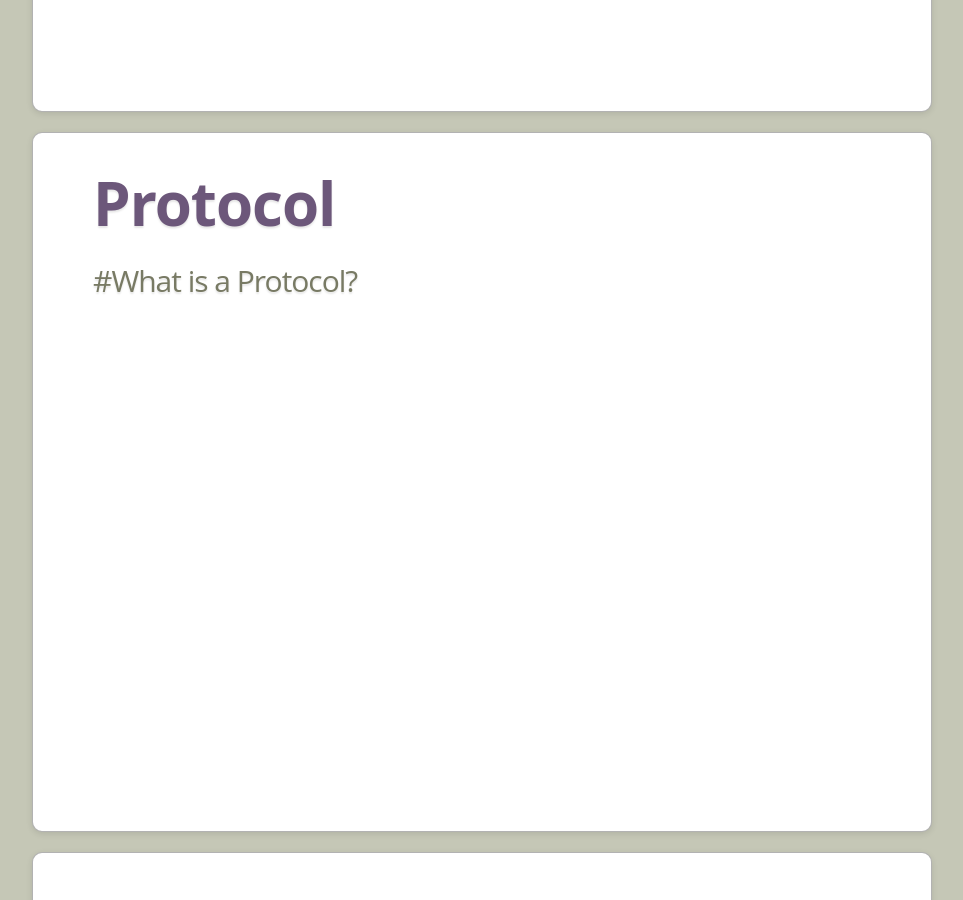
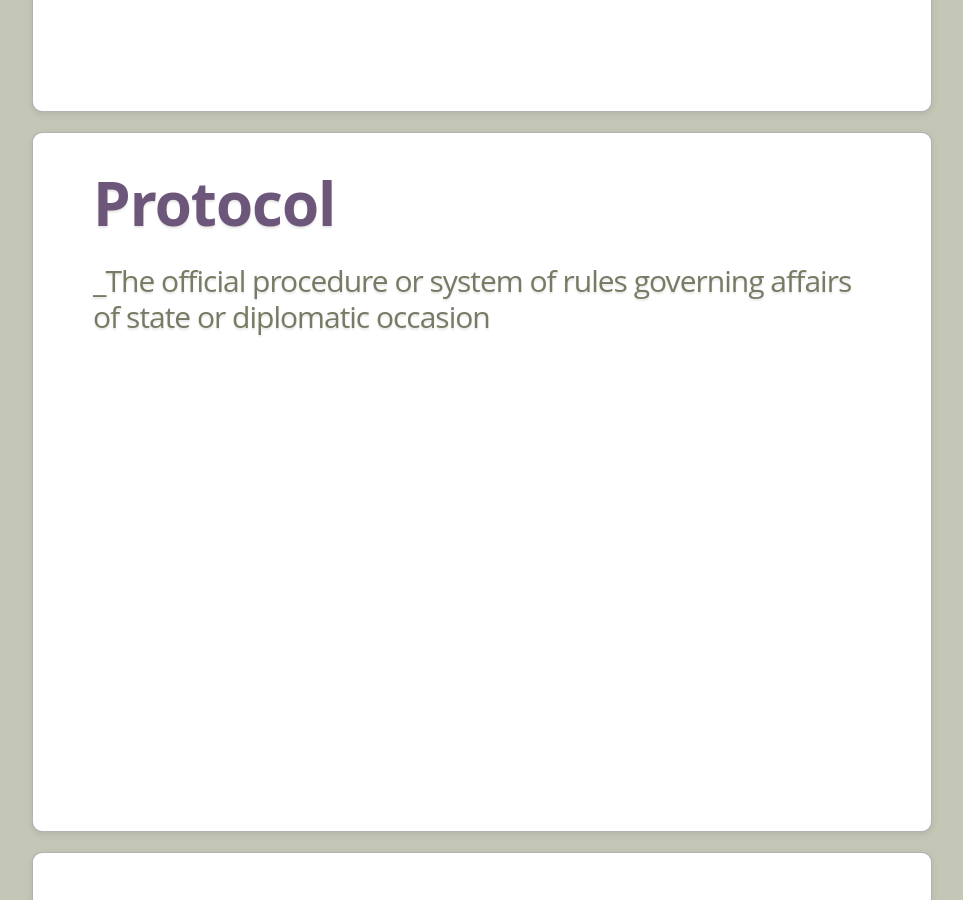
Before and after one commit to profbmuthu/CCrime, a Jekyll site: the page built from print.html, in a window 1280 px wide and 900 px high, scrolled down 1328 px. Shown: the whole window, without its empty margins (158-1121 px from the left). Built offline with Jekyll 4.4.1, drawn with Linux system fonts in a browser that asks for light colours.

Commit message:
Update 2017-1-3-protocol.md

```diff
--- a/_posts/2017-1-3-protocol.md
+++ b/_posts/2017-1-3-protocol.md
@@ -8,4 +8,4 @@ data:
 
 ---
 
-#What is a Protocol?
+ _The official procedure or system of rules governing affairs of state or diplomatic occasion
```
